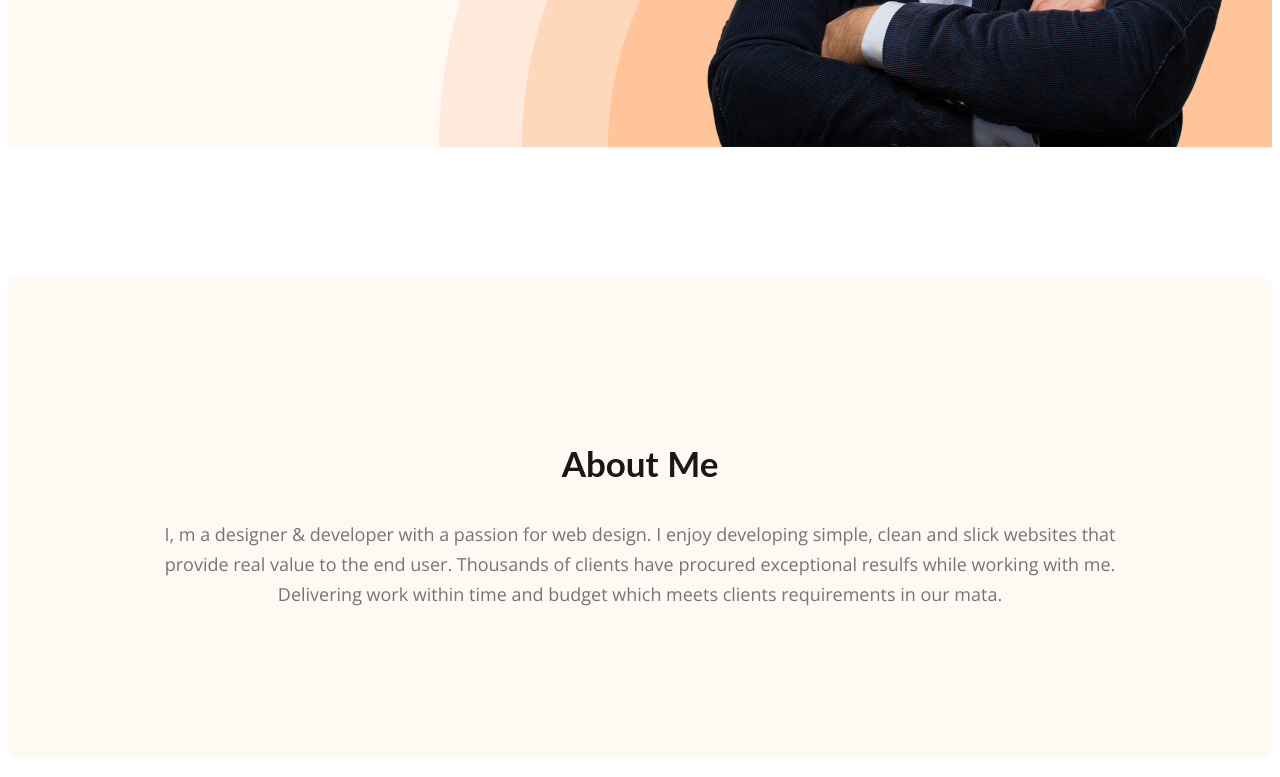
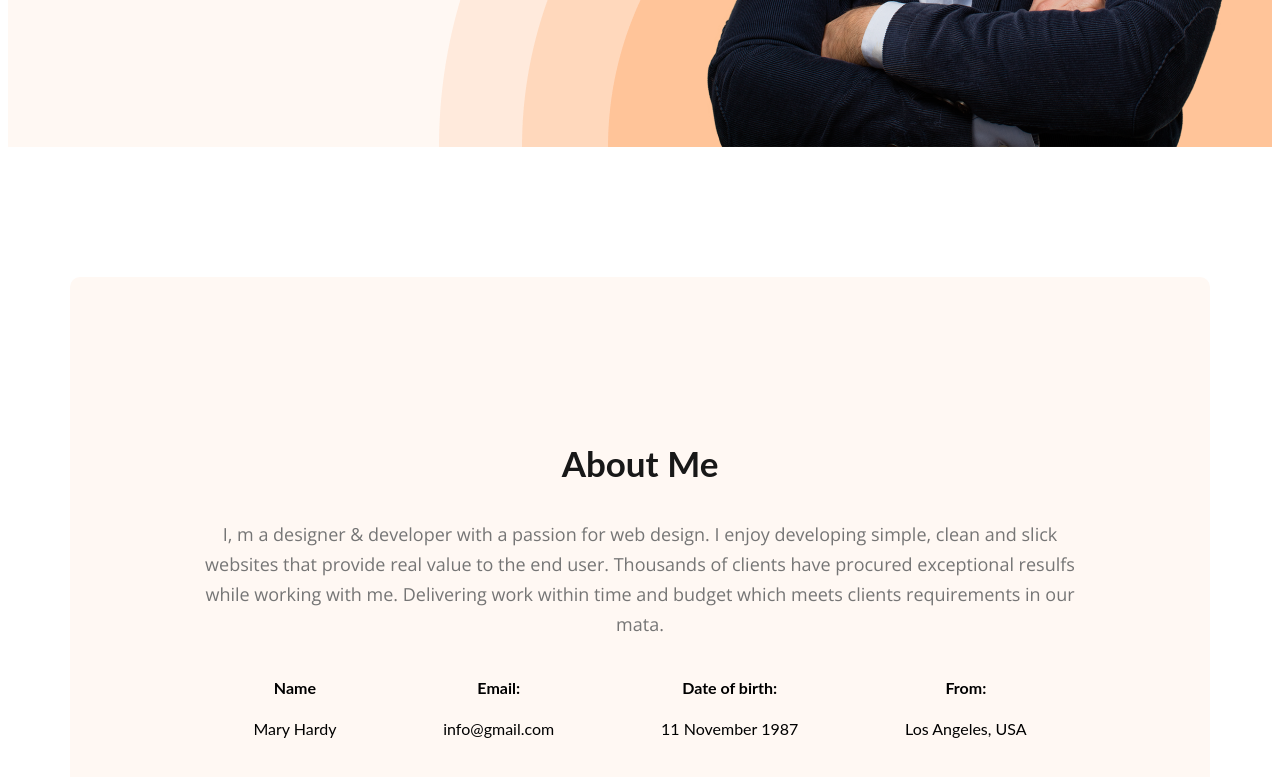
Before and after one commit to Arafat0122/developer-portfolio, a plain HTML site: page index.html in a window 1280 px wide. Shown: the part 760-1537 px from the top of the page. Drawn offline with nearby package versions, Linux system fonts and the light colour scheme.

Commit message:
about ready

```diff
--- a/index.html
+++ b/index.html
@@ -36,6 +36,24 @@
         <section class="about">
             <h3 class="section-title"> About Me</h3>
             <p class="section-description">I, m a designer & developer with a passion for web design. I enjoy developing simple, clean and slick websites that provide real value to the end user. Thousands of clients have procured exceptional resulfs while working with me. Delivering work within time and budget which meets clients requirements in our mata.</p>
+            <div class="about-info-container">
+                <div class="about-info">
+                    <h4 class="info-title">Name</h4>
+                    <p class="info-description">Mary Hardy</p>
+                </div>
+                <div class="about-info">
+                    <h4 class="info-title">Email:</h4>
+                    <p class="info-description">info@gmail.com</p>
+                </div>
+                <div class="about-info">
+                    <h4 class="info-title">Date of birth:</h4>
+                    <p class="info-description">11 November 1987</p>
+                </div>
+                <div class="about-info">
+                    <h4 class="info-title">From:</h4>
+                    <p class="info-description">Los Angeles, USA</p>
+                </div>
+            </div>
         </section>
     </main>
     <footer>
--- a/styles/portfolio.css
+++ b/styles/portfolio.css
@@ -107,6 +107,10 @@ nav a {
 }
 
 /* main section styles */
+main{
+    max-width: 1140px;
+    margin: 0 auto;
+}
 
 /* about section styles */
 .about {
@@ -115,3 +119,10 @@ nav a {
     background: #FFF8F3;
     margin: 130px 0;
 }
+.about-info-container{
+    display: flex;
+    justify-content: space-around;
+}
+.about-info{
+    text-align: center;
+}
```
